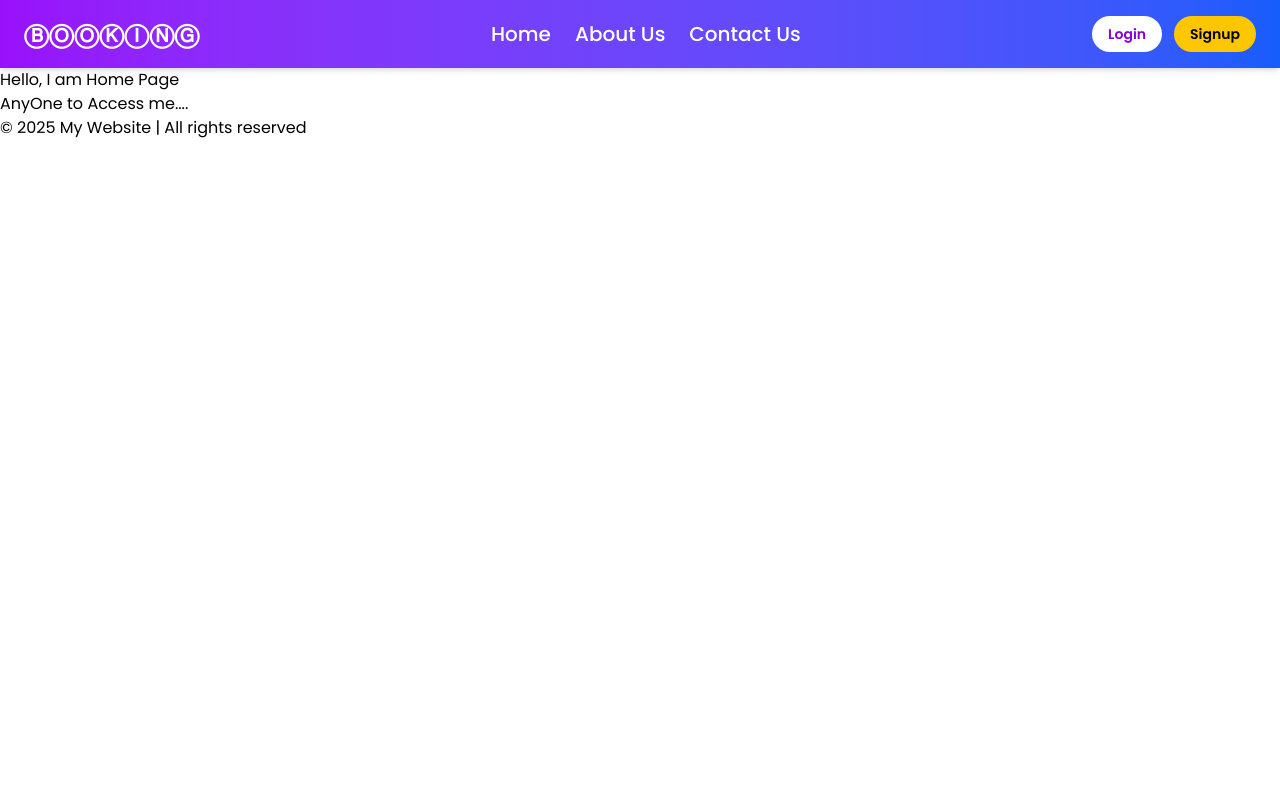
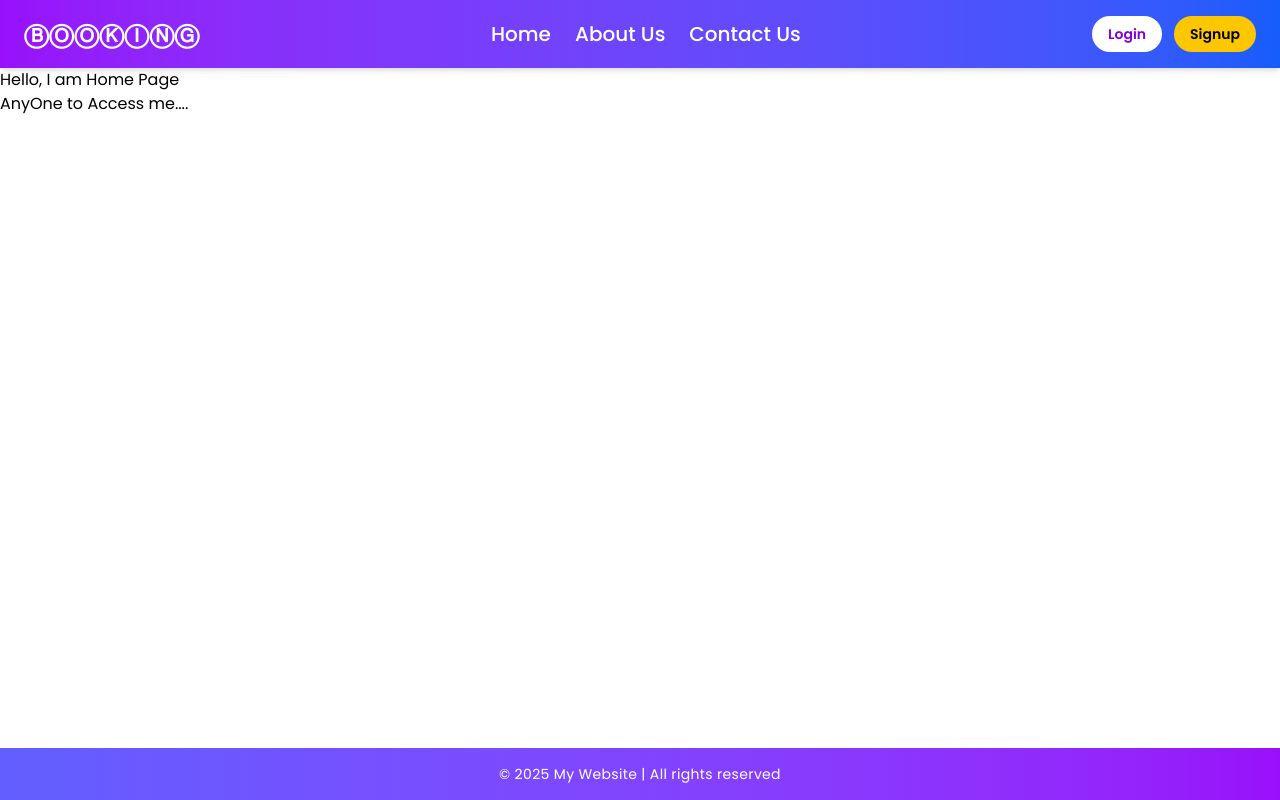
Before and after one commit to thekailashparihar/flight-management-system, a React (Vite) app in the folder frontend/: page / in a window 1280 px wide. Built offline with nearby package versions, Linux system fonts and the light colour scheme; no server answers.

Commit message:
update footer css using tailwind

```diff
--- a/frontend/src/components/Footer.jsx
+++ b/frontend/src/components/Footer.jsx
@@ -1,9 +1,9 @@
 function Footer() {
-  return (
-    <footer>
-      <p>© 2025 My Website | All rights reserved</p>
-    </footer>
-  );
+    return (
+        <footer className="w-full bg-gradient-to-r from-indigo-500 to-purple-600 text-white text-center py-4 fixed bottom-0 left-0">
+            <p className="text-sm tracking-wide">© 2025 My Website | All rights reserved</p>
+        </footer>
+    );
 }
 
 export default Footer;
```
